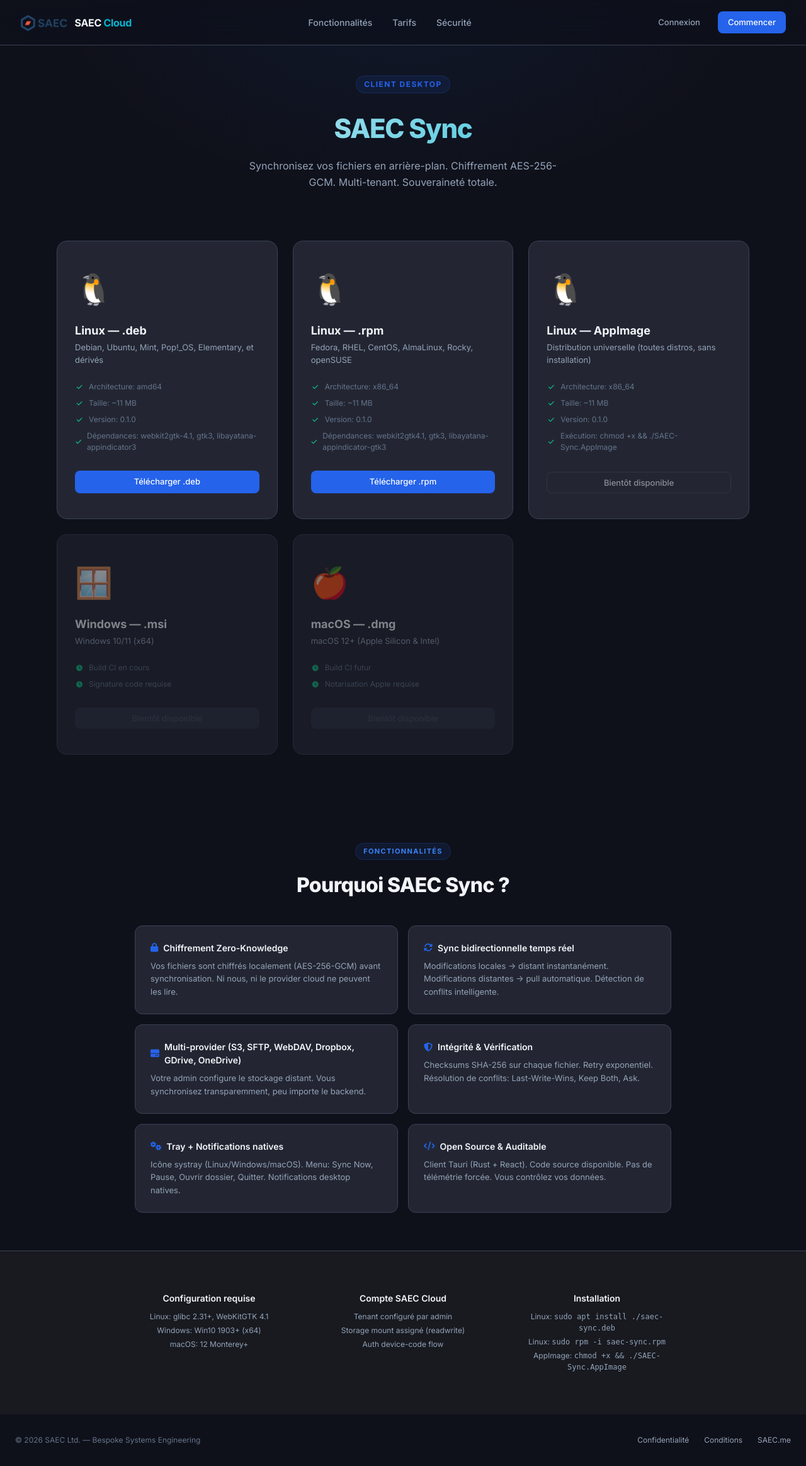
After one commit to saec-oolivvv/cloud, a PHP site: template app/Views/download/index.php in a window 1280 px wide. The commit adds this page. Shown: the whole page at 63% size. Run offline with PHP 8.4, Linux system fonts and the light colour scheme; the template is opened without the code that fills it, so the values that code supplies are empty.

Commit message:
feat: sync client download page + fix upload folder select + remote push upload

```diff
--- /dev/null
+++ b/app/Views/download/index.php
@@ -0,0 +1,272 @@
+<?php
+$lang = $GLOBALS['SAEC_TRANSLATION'] ?? null;
+$currentLang = $lang ? $lang->getLang() : 'en';
+$availableLangs = $lang ? Saec\Core\Translation::getAvailable() : [];
+?>
+<!DOCTYPE html>
+<html lang="<?= $currentLang ?>">
+<head>
+    <meta charset="UTF-8">
+    <meta name="viewport" content="width=device-width, initial-scale=1.0">
+    <title>Télécharger SAEC Sync — SAEC Cloud</title>
+    <meta name="description" content="Client de synchronisation desktop pour SAEC Cloud. Disponible sur Linux, Windows, macOS.">
+    <link rel="preconnect" href="https://fonts.googleapis.com">
+    <link rel="preconnect" href="https://fonts.gstatic.com" crossorigin>
+    <link href="https://fonts.googleapis.com/css2?family=Inter:wght@400;500;600;700;800&family=JetBrains+Mono:wght@400;500&display=swap" rel="stylesheet">
+    <link rel="stylesheet" href="https://cdnjs.cloudflare.com/ajax/libs/font-awesome/6.5.0/css/all.min.css">
+    <link rel="stylesheet" href="/css/app.css">
+    <link rel="icon" type="image/png" sizes="32x32" href="/img/favicon-32x32.png">
+    <style>
+        body { background: var(--bg-primary); overflow-x: hidden; }
+
+        .landing-nav {
+            position: fixed; top: 0; left: 0; right: 0; z-index: 100;
+            display: flex; align-items: center; justify-content: space-between;
+            padding: 0 32px; height: 72px;
+            background: rgba(15, 17, 26, 0.85); backdrop-filter: blur(20px) saturate(180%);
+            border-bottom: 1px solid var(--border-subtle);
+        }
+        .landing-nav .nav-brand { display: flex; align-items: center; gap: 12px; }
+        .landing-nav .nav-brand img { height: 28px; }
+        .landing-nav .nav-brand span { font-weight: 700; font-size: 16px; letter-spacing: -0.02em; }
+        .landing-nav .nav-links { display: flex; align-items: center; gap: 32px; }
+        .landing-nav .nav-links a { font-size: 14px; color: var(--text-secondary); font-weight: 500; transition: color 0.15s; }
+        .landing-nav .nav-links a:hover { color: var(--text-primary); }
+        .landing-nav .nav-actions { display: flex; align-items: center; gap: 12px; }
+
+        .download-hero {
+            padding: 120px 24px 60px; text-align: center;
+            background: radial-gradient(ellipse at top, rgba(37, 99, 235, 0.08) 0%, transparent 60%);
+        }
+        .download-hero .eyebrow {
+            display: inline-block; font-size: 12px; font-weight: 700; text-transform: uppercase;
+            letter-spacing: 0.12em; color: var(--blue-500); margin-bottom: 16px;
+        }
+        .download-hero h1 {
+            font-size: clamp(28px, 4vw, 42px); font-weight: 800; letter-spacing: -0.03em;
+            background: linear-gradient(135deg, var(--text-primary), var(--cyan-400));
+            -webkit-background-clip: text; -webkit-text-fill-color: transparent;
+            background-clip: text; margin-top: 8px;
+        }
+        .download-hero p {
+            font-size: 16px; color: var(--text-secondary); max-width: 520px;
+            margin: 16px auto 0; line-height: 1.6;
+        }
+
+        .download-section { padding: 20px 24px 80px; }
+        .download-grid {
+            display: grid; grid-template-columns: repeat(3, 1fr); gap: 24px;
+            max-width: 1100px; margin: 0 auto;
+        }
+        .download-card {
+            background: var(--bg-card); border-radius: 16px; padding: 40px 28px;
+            text-align: left; position: relative; border: 1px solid var(--border-subtle);
+            transition: all 0.3s cubic-bezier(0.22, 1, 0.36, 1);
+            display: flex; flex-direction: column;
+        }
+        .download-card:hover { border-color: rgba(37, 99, 235, 0.4); transform: translateY(-4px); box-shadow: 0 8px 40px rgba(0,0,0,0.3); }
+        .download-icon { font-size: 48px; margin-bottom: 16px; }
+        .download-name { font-size: 18px; font-weight: 700; margin-bottom: 4px; }
+        .download-desc { font-size: 13px; color: var(--text-secondary); margin-bottom: 20px; }
+        .download-meta { list-style: none; margin: 0 0 24px; font-size: 12px; color: var(--text-muted); }
+        .download-meta li { padding: 4px 0; display: flex; gap: 8px; align-items: center; }
+        .download-meta i { color: var(--emerald-400); font-size: 10px; width: 14px; text-align: center; }
+        .download-btn { width: 100%; margin-top: auto; }
+
+        .download-coming {
+            opacity: 0.5; pointer-events: none;
+        }
+        .download-coming .download-btn { background: var(--border-subtle); color: var(--text-muted); cursor: not-allowed; }
+
+        .features-section { padding: 60px 24px; max-width: 900px; margin: 0 auto; }
+        .features-grid { display: grid; grid-template-columns: repeat(2, 1fr); gap: 16px; }
+        .feature { padding: 24px; background: var(--bg-card); border-radius: 12px; border: 1px solid var(--border-subtle); }
+        .feature h3 { font-size: 14px; font-weight: 600; margin-bottom: 8px; display: flex; align-items: center; gap: 8px; }
+        .feature h3 i { color: var(--blue-500); }
+        .feature p { font-size: 13px; color: var(--text-secondary); line-height: 1.6; }
+
+        .requirements { padding: 40px 24px; background: var(--bg-secondary); border-top: 1px solid var(--border-subtle); }
+        .requirements-grid { display: grid; grid-template-columns: repeat(3, 1fr); gap: 24px; max-width: 900px; margin: 0 auto; }
+        .req-card { text-align: center; padding: 24px; }
+        .req-card h4 { font-size: 14px; font-weight: 600; margin-bottom: 8px; }
+        .req-card ul { list-style: none; font-size: 12px; color: var(--text-secondary); }
+        .req-card li { padding: 2px 0; }
+
+        .landing-footer {
+            padding: 32px 24px; display: flex; align-items: center; justify-content: space-between;
+            font-size: 12px; color: var(--text-muted);
+        }
+        .landing-footer a { color: var(--text-secondary); transition: color 0.15s; }
+        .landing-footer a:hover { color: var(--blue-400); }
+        .footer-links { display: flex; gap: 24px; }
+
+        @media (max-width: 768px) {
+            .download-grid { grid-template-columns: 1fr; max-width: 400px; }
+            .landing-nav .nav-links { display: none; }
+            .features-grid { grid-template-columns: 1fr; }
+            .requirements-grid { grid-template-columns: 1fr; }
+        }
+    </style>
+</head>
+<body>
+
+<nav class="landing-nav">
+    <div class="nav-brand">
+        <img src="/img/logo.png" alt="SAEC">
+        <span>SAEC <span style="color:var(--cyan-400)">Cloud</span></span>
+    </div>
+    <div class="nav-links">
+        <a href="/#features">Fonctionnalités</a>
+        <a href="/pricing">Tarifs</a>
+        <a href="/#trust">Sécurité</a>
+    </div>
+    <div class="nav-actions">
+        <a href="/login" class="btn btn-ghost">Connexion</a>
+        <a href="/subscribe?plan=professional" class="btn btn-primary">Commencer</a>
+    </div>
+</nav>
+
+<section class="download-hero">
+    <span class="eyebrow">Client Desktop</span>
+    <h1>SAEC Sync</h1>
+    <p>Synchronisez vos fichiers en arrière-plan. Chiffrement AES-256-GCM. Multi-tenant. Souveraineté totale.</p>
+</section>
+
+<section class="download-section">
+    <div class="download-grid">
+        <div class="download-card">
+            <div class="download-icon">🐧</div>
+            <h2 class="download-name">Linux — .deb</h2>
+            <p class="download-desc">Debian, Ubuntu, Mint, Pop!_OS, Elementary, et dérivés</p>
+            <ul class="download-meta">
+                <li><i class="fas fa-check"></i> Architecture: amd64</li>
+                <li><i class="fas fa-check"></i> Taille: ~11 MB</li>
+                <li><i class="fas fa-check"></i> Version: 0.1.0</li>
+                <li><i class="fas fa-check"></i> Dépendances: webkit2gtk-4.1, gtk3, libayatana-appindicator3</li>
+            </ul>
+            <a href="/download/saec-sync-0.1.0-amd64.deb" class="btn btn-primary download-btn">Télécharger .deb</a>
+        </div>
+
+        <div class="download-card">
+            <div class="download-icon">🐧</div>
+            <h2 class="download-name">Linux — .rpm</h2>
+            <p class="download-desc">Fedora, RHEL, CentOS, AlmaLinux, Rocky, openSUSE</p>
+            <ul class="download-meta">
+                <li><i class="fas fa-check"></i> Architecture: x86_64</li>
+                <li><i class="fas fa-check"></i> Taille: ~11 MB</li>
+                <li><i class="fas fa-check"></i> Version: 0.1.0</li>
+                <li><i class="fas fa-check"></i> Dépendances: webkit2gtk4.1, gtk3, libayatana-appindicator-gtk3</li>
+            </ul>
+            <a href="/download/saec-sync-0.1.0-x86_64.rpm" class="btn btn-primary download-btn">Télécharger .rpm</a>
+        </div>
+
+        <div class="download-card">
+            <div class="download-icon">🐧</div>
+            <h2 class="download-name">Linux — AppImage</h2>
+            <p class="download-desc">Distribution universelle (toutes distros, sans installation)</p>
+            <ul class="download-meta">
+                <li><i class="fas fa-check"></i> Architecture: x86_64</li>
+                <li><i class="fas fa-check"></i> Taille: ~11 MB</li>
+                <li><i class="fas fa-check"></i> Version: 0.1.0</li>
+                <li><i class="fas fa-check"></i> Exécution: chmod +x && ./SAEC-Sync.AppImage</li>
+            </ul>
+            <button class="btn btn-outline download-btn" disabled>Bientôt disponible</button>
+        </div>
+
+        <div class="download-card download-coming">
+            <div class="download-icon">🪟</div>
+            <h2 class="download-name">Windows — .msi</h2>
+            <p class="download-desc">Windows 10/11 (x64)</p>
+            <ul class="download-meta">
+                <li><i class="fas fa-clock"></i> Build CI en cours</li>
+                <li><i class="fas fa-clock"></i> Signature code requise</li>
+            </ul>
+            <button class="btn btn-outline download-btn" disabled>Bientôt disponible</button>
+        </div>
+
+        <div class="download-card download-coming">
+            <div class="download-icon">🍎</div>
+            <h2 class="download-name">macOS — .dmg</h2>
+            <p class="download-desc">macOS 12+ (Apple Silicon & Intel)</p>
+            <ul class="download-meta">
+                <li><i class="fas fa-clock"></i> Build CI futur</li>
+                <li><i class="fas fa-clock"></i> Notarisation Apple requise</li>
+            </ul>
+            <button class="btn btn-outline download-btn" disabled>Bientôt disponible</button>
+        </div>
+    </div>
+</section>
+
+<section class="features-section">
+    <div style="text-align:center; margin-bottom:40px;">
+        <span class="eyebrow" style="margin-bottom:16px; display:inline-block;">Fonctionnalités</span>
+        <h2 style="font-size:clamp(24px,3vw,32px); font-weight:800; letter-spacing:-0.02em;">Pourquoi SAEC Sync ?</h2>
+    </div>
+    <div class="features-grid">
+        <div class="feature">
+            <h3><i class="fas fa-lock"></i> Chiffrement Zero-Knowledge</h3>
+            <p>Vos fichiers sont chiffrés localement (AES-256-GCM) avant synchronisation. Ni nous, ni le provider cloud ne peuvent les lire.</p>
+        </div>
+        <div class="feature">
+            <h3><i class="fas fa-sync-alt"></i> Sync bidirectionnelle temps réel</h3>
+            <p>Modifications locales → distant instantanément. Modifications distantes → pull automatique. Détection de conflits intelligente.</p>
+        </div>
+        <div class="feature">
+            <h3><i class="fas fa-hdd"></i> Multi-provider (S3, SFTP, WebDAV, Dropbox, GDrive, OneDrive)</h3>
+            <p>Votre admin configure le stockage distant. Vous synchronisez transparemment, peu importe le backend.</p>
+        </div>
+        <div class="feature">
+            <h3><i class="fas fa-shield-alt"></i> Intégrité & Vérification</h3>
+            <p>Checksums SHA-256 sur chaque fichier. Retry exponentiel. Résolution de conflits: Last-Write-Wins, Keep Both, Ask.</p>
+        </div>
+        <div class="feature">
+            <h3><i class="fas fa-cogs"></i> Tray + Notifications natives</h3>
+            <p>Icône systray (Linux/Windows/macOS). Menu: Sync Now, Pause, Ouvrir dossier, Quitter. Notifications desktop natives.</p>
+        </div>
+        <div class="feature">
+            <h3><i class="fas fa-code"></i> Open Source & Auditable</h3>
+            <p>Client Tauri (Rust + React). Code source disponible. Pas de télémétrie forcée. Vous contrôlez vos données.</p>
+        </div>
+    </div>
+</section>
+
+<section class="requirements">
+    <div class="requirements-grid">
+        <div class="req-card">
+            <h4>Configuration requise</h4>
+            <ul>
+                <li>Linux: glibc 2.31+, WebKitGTK 4.1</li>
+                <li>Windows: Win10 1903+ (x64)</li>
+                <li>macOS: 12 Monterey+</li>
+            </ul>
+        </div>
+        <div class="req-card">
+            <h4>Compte SAEC Cloud</h4>
+            <ul>
+                <li>Tenant configuré par admin</li>
+                <li>Storage mount assigné (readwrite)</li>
+                <li>Auth device-code flow</li>
+            </ul>
+        </div>
+        <div class="req-card">
+            <h4>Installation</h4>
+            <ul>
+                <li>Linux: <code>sudo apt install ./saec-sync.deb</code></li>
+                <li>Linux: <code>sudo rpm -i saec-sync.rpm</code></li>
+                <li>AppImage: <code>chmod +x && ./SAEC-Sync.AppImage</code></li>
+            </ul>
+        </div>
+    </div>
+</section>
+
+<footer class="landing-footer">
+    <div>© 2026 SAEC Ltd. — Bespoke Systems Engineering</div>
+    <div class="footer-links">
+        <a href="/privacy">Confidentialité</a>
+        <a href="/terms">Conditions</a>
+        <a href="https://saec.me" target="_blank">SAEC.me</a>
+    </div>
+</footer>
+
+</body>
+</html>
--- a/app/Views/layouts/main.php
+++ b/app/Views/layouts/main.php
@@ -122,6 +122,11 @@
                 <a href="/config" class="nav-item <?= strpos($_SERVER['REQUEST_URI'], '/config') !== false && strpos($_SERVER['REQUEST_URI'], '/admin') === false ? 'active' : '' ?>">
                     <svg class="nav-icon" viewBox="0 0 24 24" fill="none" stroke="currentColor" stroke-width="1.5"><path d="M20 21v-2a4 4 0 0 0-4-4H8a4 4 0 0 0-4 4v2"/><circle cx="12" cy="7" r="4"/></svg>
                     <span class="nav-text">Mon compte</span>
+                </a>
+
+                <a href="/download" class="nav-item <?= strpos($_SERVER['REQUEST_URI'], '/download') !== false ? 'active' : '' ?>">
+                    <svg class="nav-icon" viewBox="0 0 24 24" fill="none" stroke="currentColor" stroke-width="1.5"><path d="M21 15v4a2 2 0 0 1-2 2H5a2 2 0 0 1-2-2v-4"/><polyline points="7 10 12 15 17 10"/><line x1="12" y1="15" x2="12" y2="3"/></svg>
+                    <span class="nav-text">Télécharger Sync</span>
                 </a>
 
                 <?php if ($isAdmin): ?>
--- a/config/routes.php
+++ b/config/routes.php
@@ -32,6 +32,10 @@ $router->get('/pricing', function() {
 });
 $router->get('/subscribe', function() {
     require __DIR__ . '/../app/Views/pricing/subscribe.php';
+    exit;
+});
+$router->get('/download', function() {
+    require __DIR__ . '/../app/Views/download/index.php';
     exit;
 });
 $router->get('/privacy', function() {
--- a/config/security.php
+++ b/config/security.php
@@ -21,7 +21,7 @@ return [
     ],
 
     'upload' => [
-        'max_file_size' => 104857600, // 100MB
+        'max_file_size' => 3355443200, // 3200MB
         'allowed_types' => [
             'application/pdf',
             'application/msword',
--- a/public/deploy.php
+++ b/public/deploy.php
@@ -111,7 +111,7 @@ $config = [
         'encryption_key_path' => dirname(__DIR__) . '/storage/keys/master.key',
     ],
     'upload' => [
-        'max_file_size' => 104857600,  // 100MB
+        'max_file_size' => 3355443200,  // 3200MB
         'allowed_types' => [
             'application/pdf',
             'application/msword',
```
Also changed, not shown: app/Controllers/FileController.php (+67 -0 lines), app/Controllers/FolderController.php (+43 -1 lines), app/Views/files/index.php (+11 -8 lines), public/js/app.js, 3 other files.
